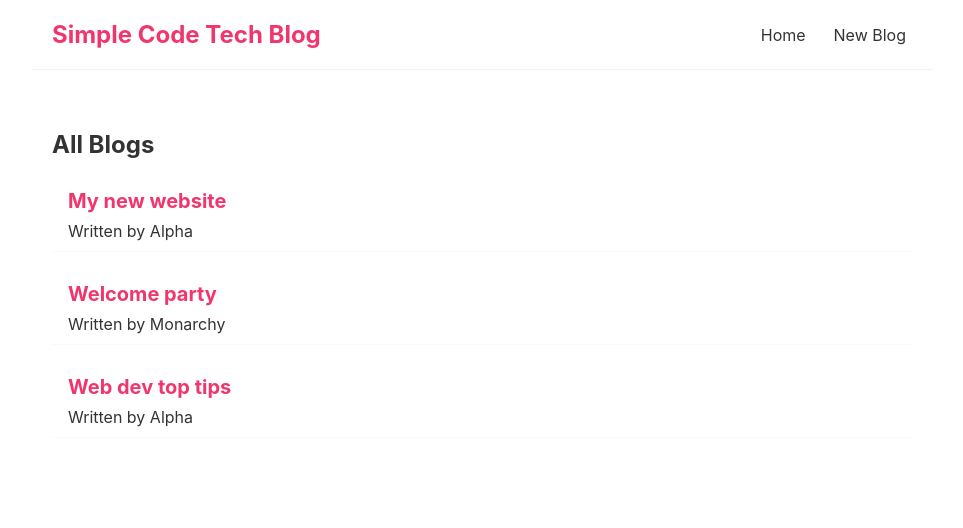
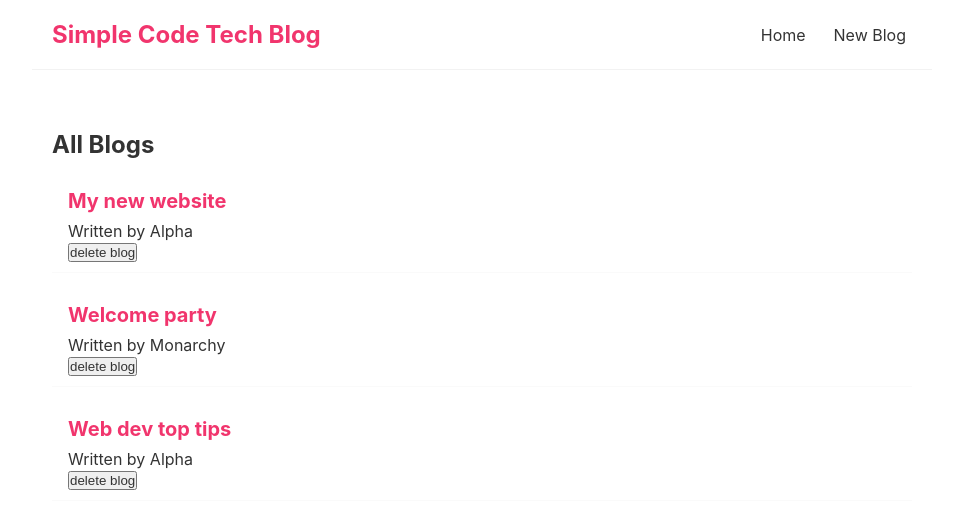
Before and after one commit to Alphaalimamy/Complete-React-Tutorial, a React (Create React App) app: page / in a window 1280 px wide. Shown: the top 528 px of the page, without its empty margins (158-1121 px from the left). Built offline with nearby package versions, Linux system fonts and the light colour scheme.

Commit message:
final update

```diff
--- a/src/components/blogList/BlogList.js
+++ b/src/components/blogList/BlogList.js
@@ -1,7 +1,7 @@
 import React from "react";
 
 export default function BlogList(props) {
-  const { blogs, title } = props;
+  const { blogs, title, handleDelete } = props;
 
   return (
     <div className="blog-list">
@@ -10,6 +10,7 @@
         <div className="blog-preview" key={blog.id}>
           <h2>{blog.title}</h2>
           <p>Written by {blog.author}</p>
+          <button onClick={() => handleDelete(blog.id)}>delete blog</button>
         </div>
       ))}
     </div>
--- a/src/components/home/Home.js
+++ b/src/components/home/Home.js
@@ -27,9 +27,13 @@
     },
   ]);
 
+  const handleDelete = (id) => {
+    const newBlogs = blogs.filter((blog) => blog.id !== id);
+    setBlogs(newBlogs);
+  };
   return (
     <div className="home">
-      <BlogList blogs={blogs} title="All Blogs" />
+      <BlogList blogs={blogs} title="All Blogs" handleDelete={handleDelete} />
     </div>
   );
 }
```
